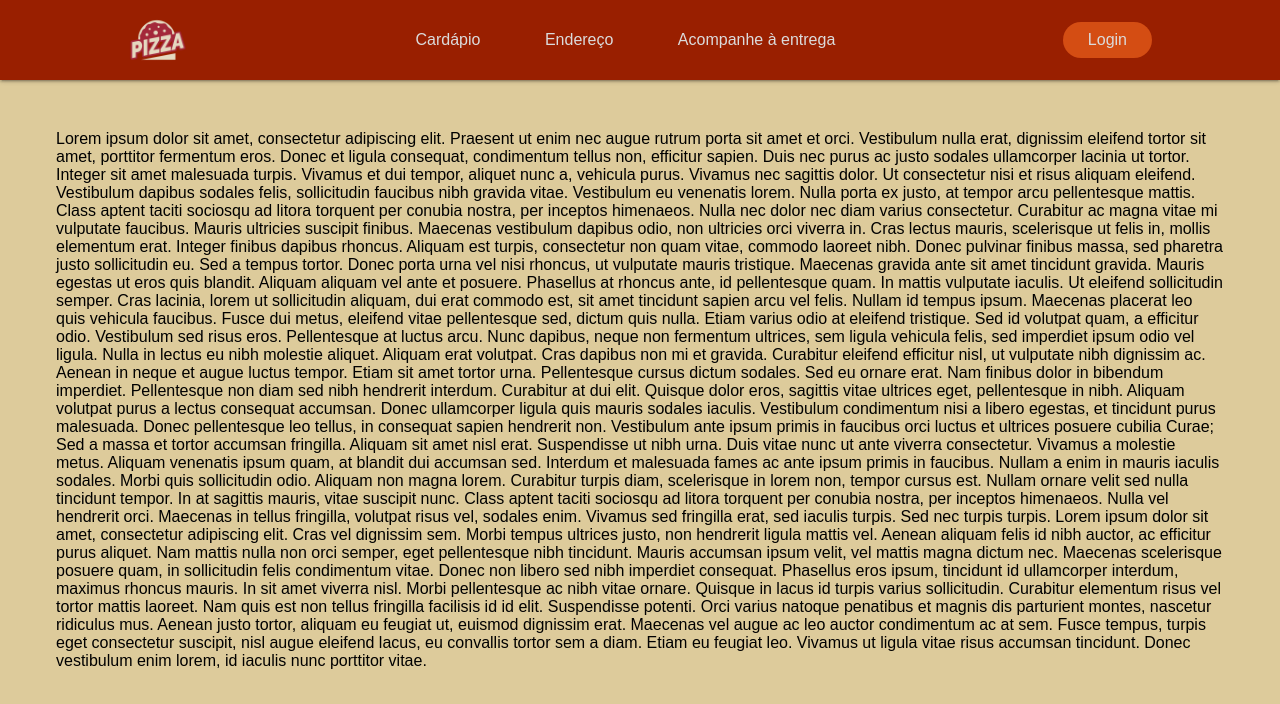
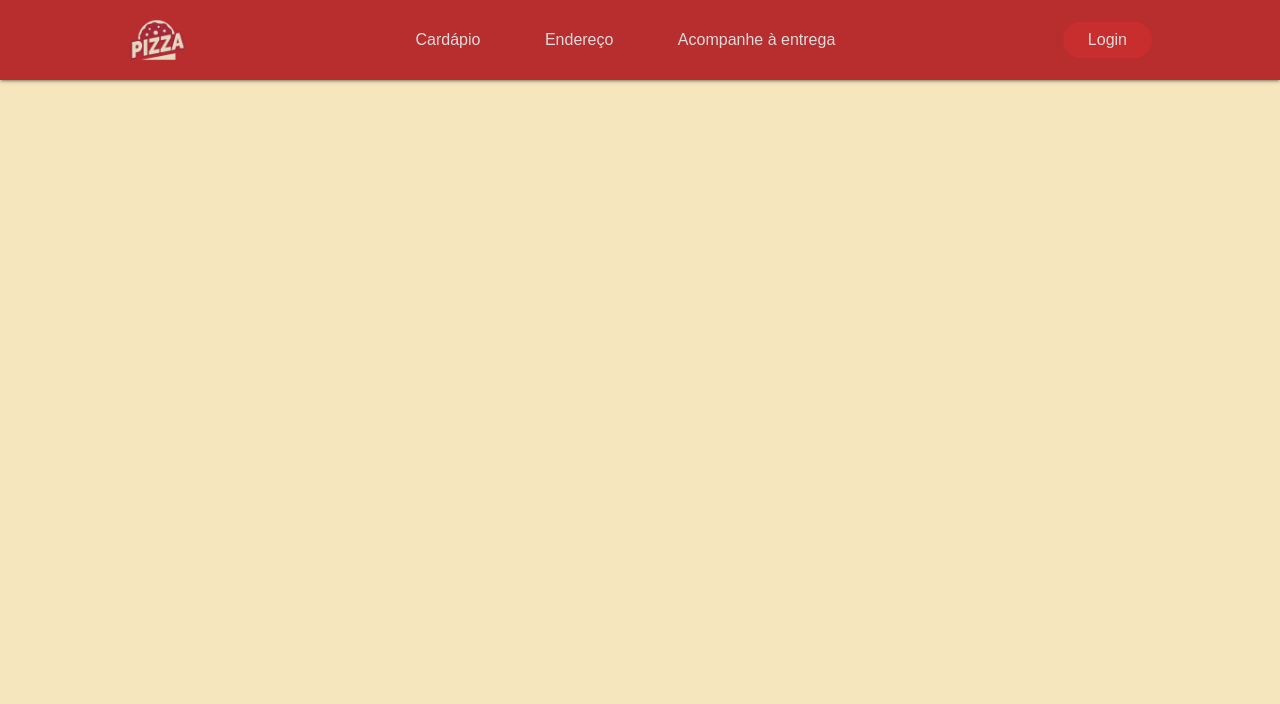
Before and after one commit to biadelmiro/Pizza, a plain HTML site: page index.html in a window 1280 px wide. Drawn offline with Linux system fonts and the light colour scheme.

Commit message:
arquivos offline

```diff
--- a/css/style.css
+++ b/css/style.css
@@ -2,7 +2,7 @@ body{
     font-family: Arial, Helvetica, sans-serif;
     padding: 0;
     margin: 0;
-    background-color:#DDCB9B;
+    background-color:rgb(245, 230, 189);
 }
 
 *{
@@ -25,7 +25,7 @@ header{
     flex-wrap: wrap;
     justify-content: space-between;
     align-items: center;
-    background-color: #991F00;
+    background-color: rgb(184, 46, 46);
     padding: 10px 10%;
     position: fixed;
     top: 0;
@@ -64,7 +64,7 @@ header{
 
 button{
     padding: 9px 25px;
-    background-color: #D44D13;
+    background-color: rgb(201, 46, 46);
     border: none;
     cursor: pointer;
     transition: all 0.3 ease 0s;
@@ -72,5 +72,5 @@ button{
 }
 
 button:hover{
-    background-color:#BF2C08;
+    background-color:rgba(196, 49, 49, 0.795);
 }
--- a/index.html
+++ b/index.html
@@ -22,27 +22,7 @@
     </header>
 </div>
 <div class="conteudo">
-    <p>
-
-            Lorem ipsum dolor sit amet, consectetur adipiscing elit. Praesent ut enim nec augue rutrum porta sit amet et orci. Vestibulum nulla erat, dignissim eleifend tortor sit amet, porttitor fermentum eros. Donec et ligula consequat, condimentum tellus non, efficitur sapien. Duis nec purus ac justo sodales ullamcorper lacinia ut tortor. Integer sit amet malesuada turpis. Vivamus et dui tempor, aliquet nunc a, vehicula purus. Vivamus nec sagittis dolor. Ut consectetur nisi et risus aliquam eleifend. Vestibulum dapibus sodales felis, sollicitudin faucibus nibh gravida vitae. Vestibulum eu venenatis lorem. Nulla porta ex justo, at tempor arcu pellentesque mattis.
-
-            Class aptent taciti sociosqu ad litora torquent per conubia nostra, per inceptos himenaeos. Nulla nec dolor nec diam varius consectetur. Curabitur ac magna vitae mi vulputate faucibus. Mauris ultricies suscipit finibus. Maecenas vestibulum dapibus odio, non ultricies orci viverra in. Cras lectus mauris, scelerisque ut felis in, mollis elementum erat. Integer finibus dapibus rhoncus.
-
-            Aliquam est turpis, consectetur non quam vitae, commodo laoreet nibh. Donec pulvinar finibus massa, sed pharetra justo sollicitudin eu. Sed a tempus tortor. Donec porta urna vel nisi rhoncus, ut vulputate mauris tristique. Maecenas gravida ante sit amet tincidunt gravida. Mauris egestas ut eros quis blandit. Aliquam aliquam vel ante et posuere. Phasellus at rhoncus ante, id pellentesque quam.
-
-            In mattis vulputate iaculis. Ut eleifend sollicitudin semper. Cras lacinia, lorem ut sollicitudin aliquam, dui erat commodo est, sit amet tincidunt sapien arcu vel felis. Nullam id tempus ipsum. Maecenas placerat leo quis vehicula faucibus. Fusce dui metus, eleifend vitae pellentesque sed, dictum quis nulla. Etiam varius odio at eleifend tristique. Sed id volutpat quam, a efficitur odio.
-
-            Vestibulum sed risus eros. Pellentesque at luctus arcu. Nunc dapibus, neque non fermentum ultrices, sem ligula vehicula felis, sed imperdiet ipsum odio vel ligula. Nulla in lectus eu nibh molestie aliquet. Aliquam erat volutpat. Cras dapibus non mi et gravida. Curabitur eleifend efficitur nisl, ut vulputate nibh dignissim ac. Aenean in neque et augue luctus tempor. Etiam sit amet tortor urna. Pellentesque cursus dictum sodales.
-
-            Sed eu ornare erat. Nam finibus dolor in bibendum imperdiet. Pellentesque non diam sed nibh hendrerit interdum. Curabitur at dui elit. Quisque dolor eros, sagittis vitae ultrices eget, pellentesque in nibh. Aliquam volutpat purus a lectus consequat accumsan. Donec ullamcorper ligula quis mauris sodales iaculis. Vestibulum condimentum nisi a libero egestas, et tincidunt purus malesuada. Donec pellentesque leo tellus, in consequat sapien hendrerit non.
-
-            Vestibulum ante ipsum primis in faucibus orci luctus et ultrices posuere cubilia Curae; Sed a massa et tortor accumsan fringilla. Aliquam sit amet nisl erat. Suspendisse ut nibh urna. Duis vitae nunc ut ante viverra consectetur. Vivamus a molestie metus. Aliquam venenatis ipsum quam, at blandit dui accumsan sed. Interdum et malesuada fames ac ante ipsum primis in faucibus.
-
-            Nullam a enim in mauris iaculis sodales. Morbi quis sollicitudin odio. Aliquam non magna lorem. Curabitur turpis diam, scelerisque in lorem non, tempor cursus est. Nullam ornare velit sed nulla tincidunt tempor. In at sagittis mauris, vitae suscipit nunc. Class aptent taciti sociosqu ad litora torquent per conubia nostra, per inceptos himenaeos. Nulla vel hendrerit orci. Maecenas in tellus fringilla, volutpat risus vel, sodales enim. Vivamus sed fringilla erat, sed iaculis turpis.
-
-            Sed nec turpis turpis. Lorem ipsum dolor sit amet, consectetur adipiscing elit. Cras vel dignissim sem. Morbi tempus ultrices justo, non hendrerit ligula mattis vel. Aenean aliquam felis id nibh auctor, ac efficitur purus aliquet. Nam mattis nulla non orci semper, eget pellentesque nibh tincidunt. Mauris accumsan ipsum velit, vel mattis magna dictum nec. Maecenas scelerisque posuere quam, in sollicitudin felis condimentum vitae. Donec non libero sed nibh imperdiet consequat. Phasellus eros ipsum, tincidunt id ullamcorper interdum, maximus rhoncus mauris.
-
-            In sit amet viverra nisl. Morbi pellentesque ac nibh vitae ornare. Quisque in lacus id turpis varius sollicitudin. Curabitur elementum risus vel tortor mattis laoreet. Nam quis est non tellus fringilla facilisis id id elit. Suspendisse potenti. Orci varius natoque penatibus et magnis dis parturient montes, nascetur ridiculus mus. Aenean justo tortor, aliquam eu feugiat ut, euismod dignissim erat. Maecenas vel augue ac leo auctor condimentum ac at sem. Fusce tempus, turpis eget consectetur suscipit, nisl augue eleifend lacus, eu convallis tortor sem a diam. Etiam eu feugiat leo. Vivamus ut ligula vitae risus accumsan tincidunt. Donec vestibulum enim lorem, id iaculis nunc porttitor vitae. </p>
+    <div class="pizza"></div>
 </div>
 </body>
 </html>
```
Also changed, not shown: img2.jpg (added).
